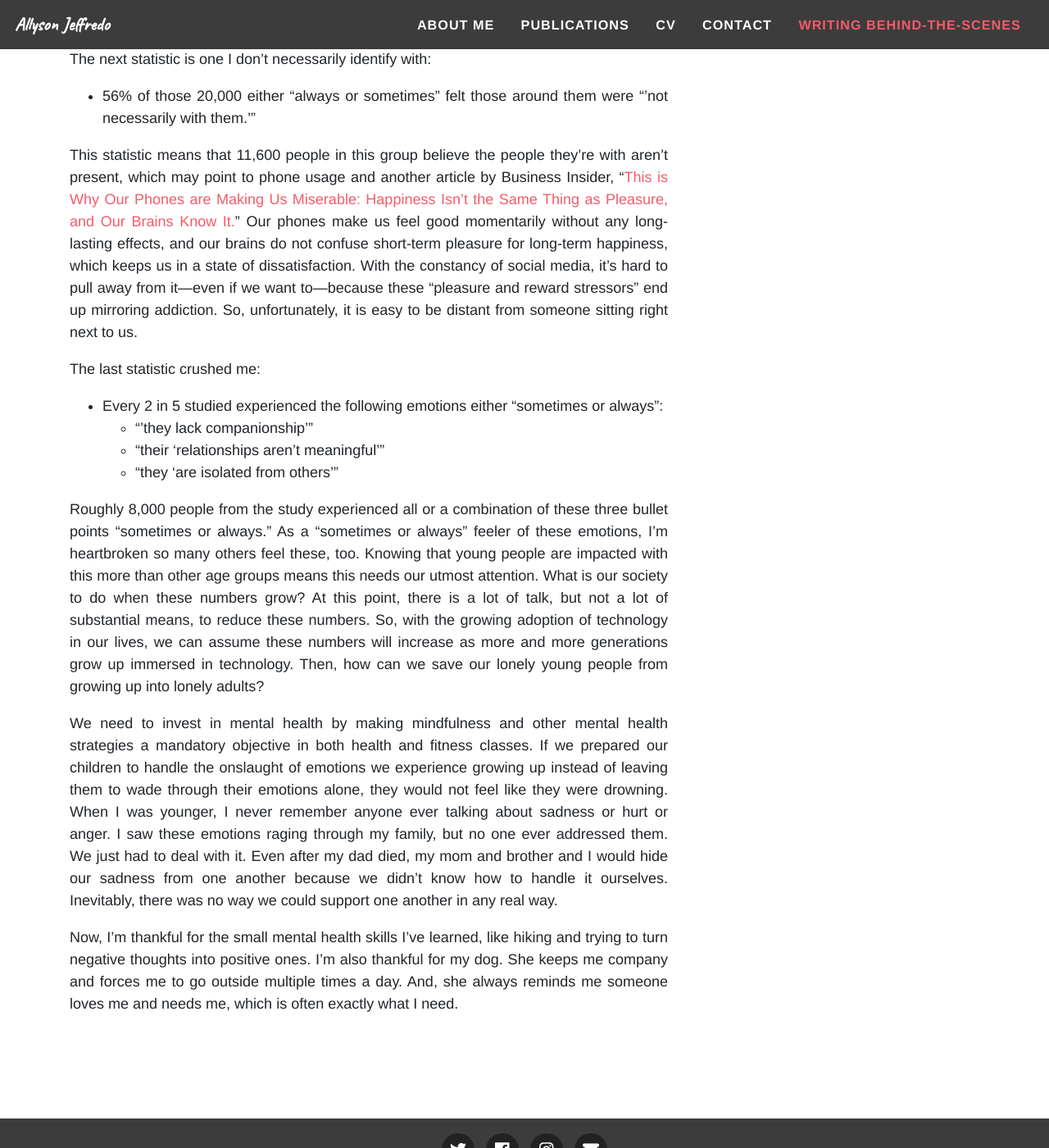
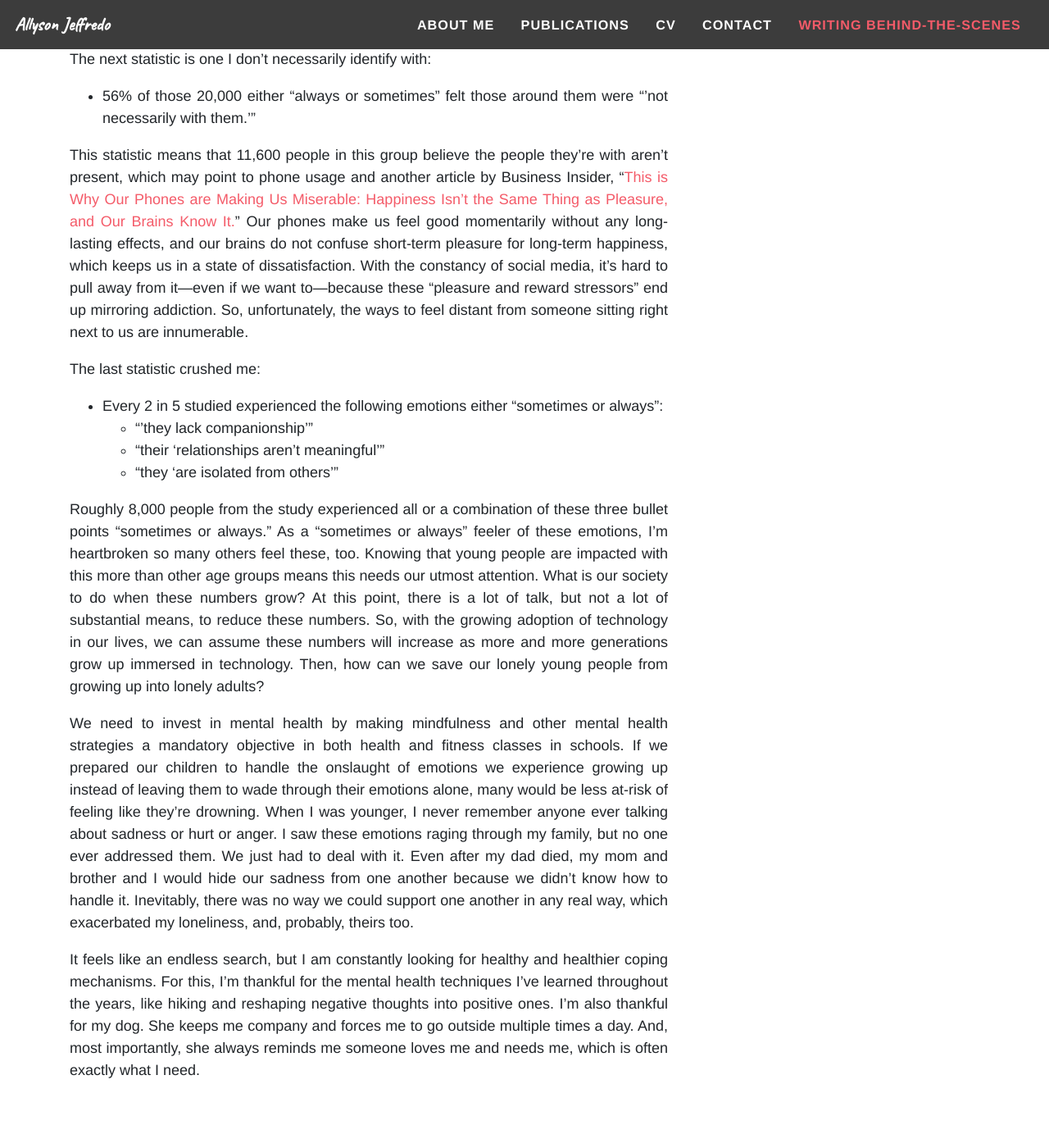
Before and after one commit to go-diego/golden-lovebug, a Jekyll site: the page built from _posts/2018-05-08-the-modern-day-epidemic-loneliness.md, in a window 1280 px wide and 1400 px high, scrolled down 1056 px. Shown: the whole window at 82% size. Built offline with Jekyll 4.4.1, drawn with Linux system fonts in a browser that asks for light colours; nearby versions of some CDN libraries; emoji names are drawn with the system emoji font; some of the changed text lies outside the part shown.

Commit message:
Update Post “2018-05-08-the-modern-day-epidemic-loneliness”

```diff
--- a/_posts/2018-05-08-the-modern-day-epidemic-loneliness.md
+++ b/_posts/2018-05-08-the-modern-day-epidemic-loneliness.md
@@ -11,13 +11,13 @@ Bouts of loneliness are inevitable, and I often feel [lonely](https://youtu.be/6
 
 This means that 10,800 people surveyed feel misunderstood. By using the phrase “no one,” we can assume that people feel misunderstood by even those close to them. What’s interesting, though, is we can feel misunderstood whether we actually are or not. I was having a conversation about pedagogy with a friend who practices a seemingly opposing style—I lean toward structure, she leans away. After I was done explaining my view, she said accusingly, “You need to let go. You’re obviously frustrated with this, and you’re exercising too much control.” I was surprised by this since I wasn’t frustrated at all. I was also surprised because I think there’s a big difference between “structure” and “control”—setting expectations help us find common ground in relationships, especially in classrooms.
 
-Unlike my family, who always misunderstand me. I hadn’t been this misunderstood from someone outside my family in a while. My family frequently thinks I’m mad when I’m not; they think I’m going to get mad when I won’t. Every path leads to me being mad when I rarely am. But, I don’t feel misunderstood like this by my peers often. Usually, though, I don’t need a moment of legitimate misunderstanding, like the conversation with my friend above, to feel misunderstood. I’m definitely someone who falls in this percentage closer to “always” than “sometimes.”
+Unlike my family, who always misunderstand me. I hadn’t been this misunderstood from someone outside my family in a while. My family frequently thinks I’m mad when I’m not; they think I’m going to get mad when I won’t. In my family, most paths lead to anger even though I rarely am. But, I don’t feel misunderstood like this by my peers often. Usually, though, I don’t need a moment of legitimate misunderstanding, like the conversation with my friend above, to feel misunderstood. I’m definitely someone who falls in this percentage closer to “always” than “sometimes.”
 
 The next statistic is one I don’t necessarily identify with:
 
 * 56% of those 20,000 either “always or sometimes” felt those around them were “’not necessarily with them.’”
 
-This statistic means that 11,600 people in this group believe the people they’re with aren’t present, which may point to phone usage and another article by Business Insider, “[This is Why Our Phones are Making Us Miserable: Happiness Isn’t the Same Thing as Pleasure, and Our Brains Know It.](http://www.businessinsider.com/why-our-phones-are-making-us-miserable-pleasure-isnt-happiness-2018-3)” Our phones make us feel good momentarily without any long-lasting effects, and our brains do not confuse short-term pleasure for long-term happiness, which keeps us in a state of dissatisfaction. With the constancy of social media, it’s hard to pull away from it—even if we want to—because these “pleasure and reward stressors” end up mirroring addiction. So, unfortunately, it is easy to be distant from someone sitting right next to us.
+This statistic means that 11,600 people in this group believe the people they’re with aren’t present, which may point to phone usage and another article by Business Insider, “[This is Why Our Phones are Making Us Miserable: Happiness Isn’t the Same Thing as Pleasure, and Our Brains Know It.](http://www.businessinsider.com/why-our-phones-are-making-us-miserable-pleasure-isnt-happiness-2018-3)” Our phones make us feel good momentarily without any long-lasting effects, and our brains do not confuse short-term pleasure for long-term happiness, which keeps us in a state of dissatisfaction. With the constancy of social media, it’s hard to pull away from it—even if we want to—because these “pleasure and reward stressors” end up mirroring addiction. So, unfortunately, the ways to feel distant from someone sitting right next to us are innumerable.
 
 The last statistic crushed me:
 
@@ -28,6 +28,6 @@ The last statistic crushed me:
 
 Roughly 8,000 people from the study experienced all or a combination of these three bullet points “sometimes or always.” As a “sometimes or always” feeler of these emotions, I’m heartbroken so many others feel these, too. Knowing that young people are impacted with this more than other age groups means this needs our utmost attention. What is our society to do when these numbers grow? At this point, there is a lot of talk, but not a lot of substantial means, to reduce these numbers. So, with the growing adoption of technology in our lives, we can assume these numbers will increase as more and more generations grow up immersed in technology. Then, how can we save our lonely young people from growing up into lonely adults?
 
-We need to invest in mental health by making mindfulness and other mental health strategies a mandatory objective in both health and fitness classes. If we prepared our children to handle the onslaught of emotions we experience growing up instead of leaving them to wade through their emotions alone, they would not feel like they were drowning. When I was younger, I never remember anyone ever talking about sadness or hurt or anger. I saw these emotions raging through my family, but no one ever addressed them. We just had to deal with it. Even after my dad died, my mom and brother and I would hide our sadness from one another because we didn’t know how to handle it ourselves. Inevitably, there was no way we could support one another in any real way.
+We need to invest in mental health by making mindfulness and other mental health strategies a mandatory objective in both health and fitness classes in schools. If we prepared our children to handle the onslaught of emotions we experience growing up instead of leaving them to wade through their emotions alone, many would be less at-risk of feeling like they're drowning. When I was younger, I never remember anyone ever talking about sadness or hurt or anger. I saw these emotions raging through my family, but no one ever addressed them. We just had to deal with it. Even after my dad died, my mom and brother and I would hide our sadness from one another because we didn’t know how to handle it. Inevitably, there was no way we could support one another in any real way, which exacerbated my loneliness, and, probably, theirs too.
 
-Now, I’m thankful for the small mental health skills I’ve learned, like hiking and trying to turn negative thoughts into positive ones. I’m also thankful for my dog. She keeps me company and forces me to go outside multiple times a day. And, she always reminds me someone loves me and needs me, which is often exactly what I need.
+It feels like an endless search, but I am constantly looking for healthy and healthier coping mechanisms. For this, I’m thankful for the mental health techniques I’ve learned throughout the years, like hiking and reshaping negative thoughts into positive ones. I’m also thankful for my dog. She keeps me company and forces me to go outside multiple times a day. And, most importantly, she always reminds me someone loves me and needs me, which is often exactly what I need.
```
